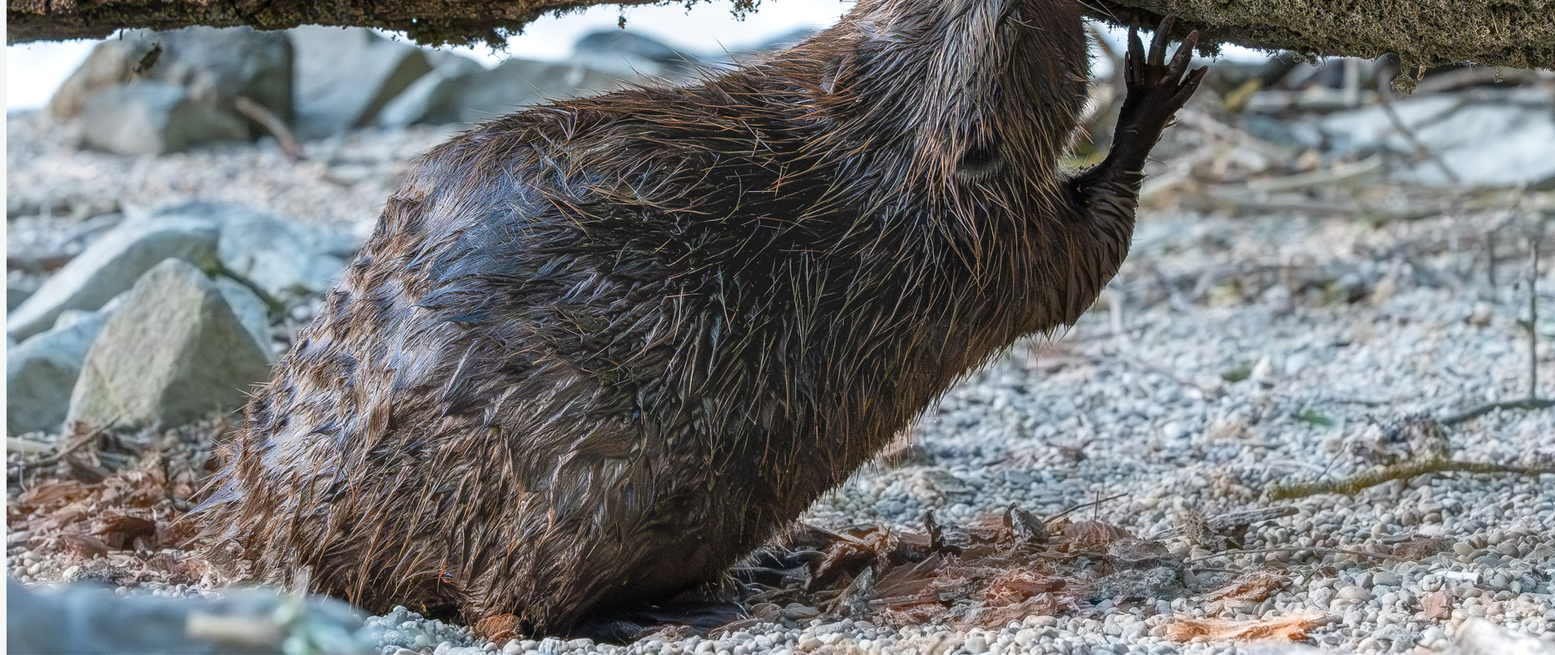
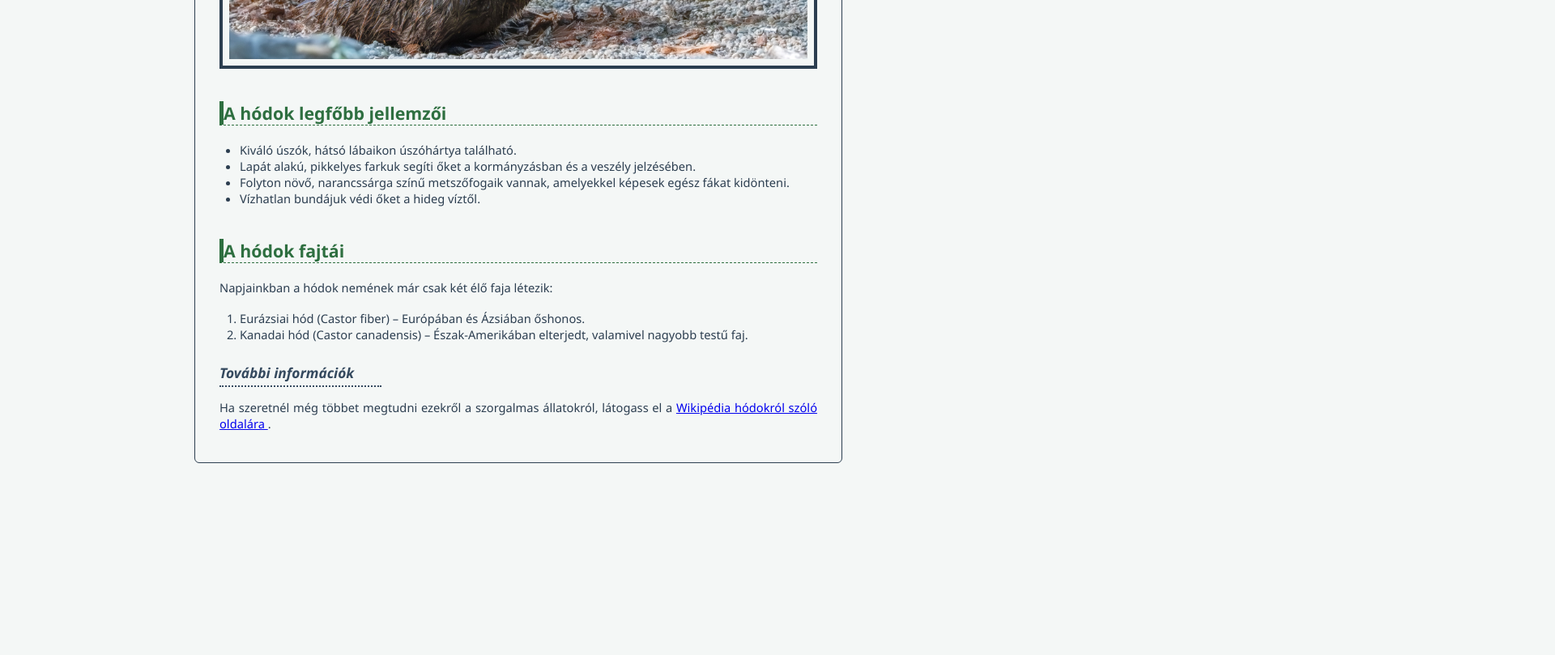
Before and after one commit to 3lekes/---------, a plain HTML site: page index.html in a window 1280 px wide. Shown: the part 660-1469 px from the top of the page at 81% size, 1920 px wide, since content can reach past the window. After the commit the page ends 1240 px from the top, so only its background shows below. Drawn offline with Linux system fonts and the light colour scheme.

Commit message:
ora vegi commit

```diff
--- a/style.css
+++ b/style.css
@@ -6,30 +6,98 @@ body{
     text-align:justify;
     color: #2c3e50;
     background-color: #f4f7f6;
-    max-width: 800px;}
+    max-width: 800px;
+    margin-left: auto;
+    margin-right: auto;
+    padding-top:20px;
+    padding-bottom:20px;
+    padding-left:30px;
+    padding-right:30px;
+    border-width: 1px;
+    border-style: solid;
+    border-radius: 6px;
+}
 
 h1{
     font-family: Georgia;
     color: #1a4332;
     font-size: 24pt;
-    letter-spacing: 2px;}
+    letter-spacing: 2px;
+    background-color: rgb(193, 193, 216);
+    padding: 10px;
+}
 
 h2{
     color: #2e6f40;
     font-size: 16pt;
     margin-top: 30px;
-    margin-bottom: 15px;}
+    margin-bottom: 15px;
+    border-left-width: 5px;
+    border-left-style: solid;
+    border-bottom-width: 1px;
+    border-bottom-style: dashed;
+    margin-top:40px;
+    margin-bottom:20px;
+}
 
 h3{
     color: #34495e;
     font-size: 13pt;
-    font-style: italic;}
+    font-style: italic;
+    border-bottom-width:2px;
+    border-bottom-style: dotted;
+    padding-bottom:4px;
+    margin-top:15px;
+    margin-bottom:15px;
+    max-width:200px;
+}
+
+p{
+    margin-top: 0;
+    margin-bottom: 18px;
+}
+
+ul{
+    margin-top: 0;
+    margin-bottom: 25px;
+    padding-left:25px;
+}
+
+ol{
+    margin-top: 0;
+    margin-bottom: 25px;
+    padding-left:25px;
+}
+
+img{
+    display: block;
+    max-width: 100%;
+    height: auto;
+    border-width:4px;
+    border-style: solid;
+    padding-top: 8px;
+    padding-left: 8px;
+    padding-bottom: 8px;
+    padding-right: 8px;
+    margin-top: 30px;
+    margin-bottom: 30px;
+    margin-left: auto;
+    margin-right: auto;
+
+}
 
 a:visited {
   color: #a0522d;
   text-decoration: none;
   font-weight: bold;
   border-bottom: 1px dashed #a0522d;
+  text-decoration: none;
+  border-bottom-width: 1px;
+  border-bottom-style: dashed;
+  padding-top: 2px;
+  padding-bottom: 2px;
+  padding-left: 4px;
+  padding-right: 4px;
 }
 
 
@@ -37,6 +105,8 @@ a:hover {
   color: #d2691e;
   border-bottom: 1px solid #d2691e;
   background-color: #fef5e7;
+  border-bottom-style: solid;
+  border-radius: 4px;
 }
 
 
```
